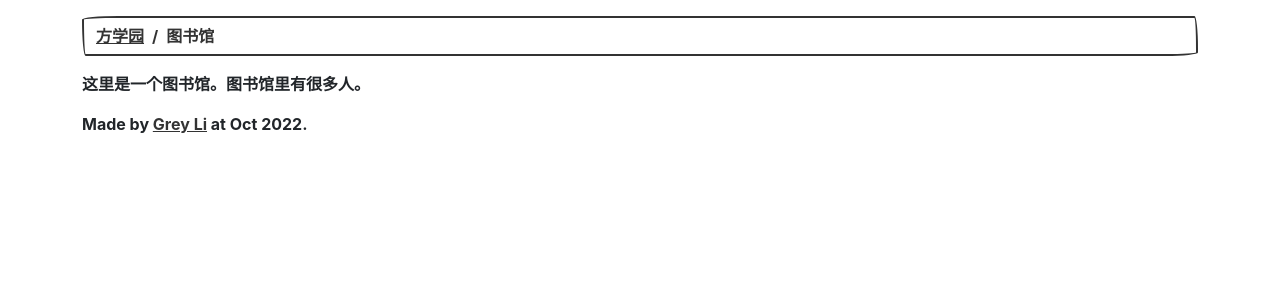
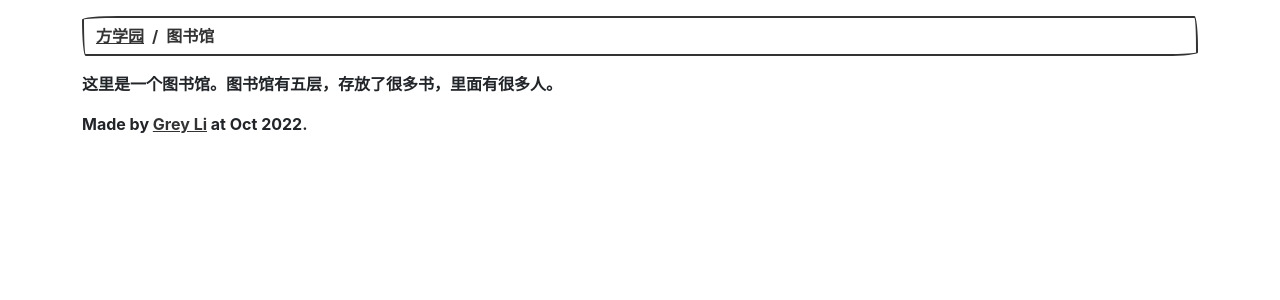
Before and after one commit to codekitchen-community/fangschool, a Flask app: page /library in a window 1280 px wide. Shown: the top 300 px of the page. Run offline with Flask 2, Linux system fonts and the light colour scheme; some libraries are stand-ins or nearby versions; some web fonts are replaced.

Commit message:
add feature

```diff
--- a/templates/library.html
+++ b/templates/library.html
@@ -8,5 +8,5 @@
     <li class="breadcrumb-item active">图书馆</li>
 </ol>
 
-<p>这里是一个图书馆。图书馆里有很多人。</p>
+<p>这里是一个图书馆。图书馆有五层，存放了很多书，里面有很多人。</p>
 {% endblock %}
```
